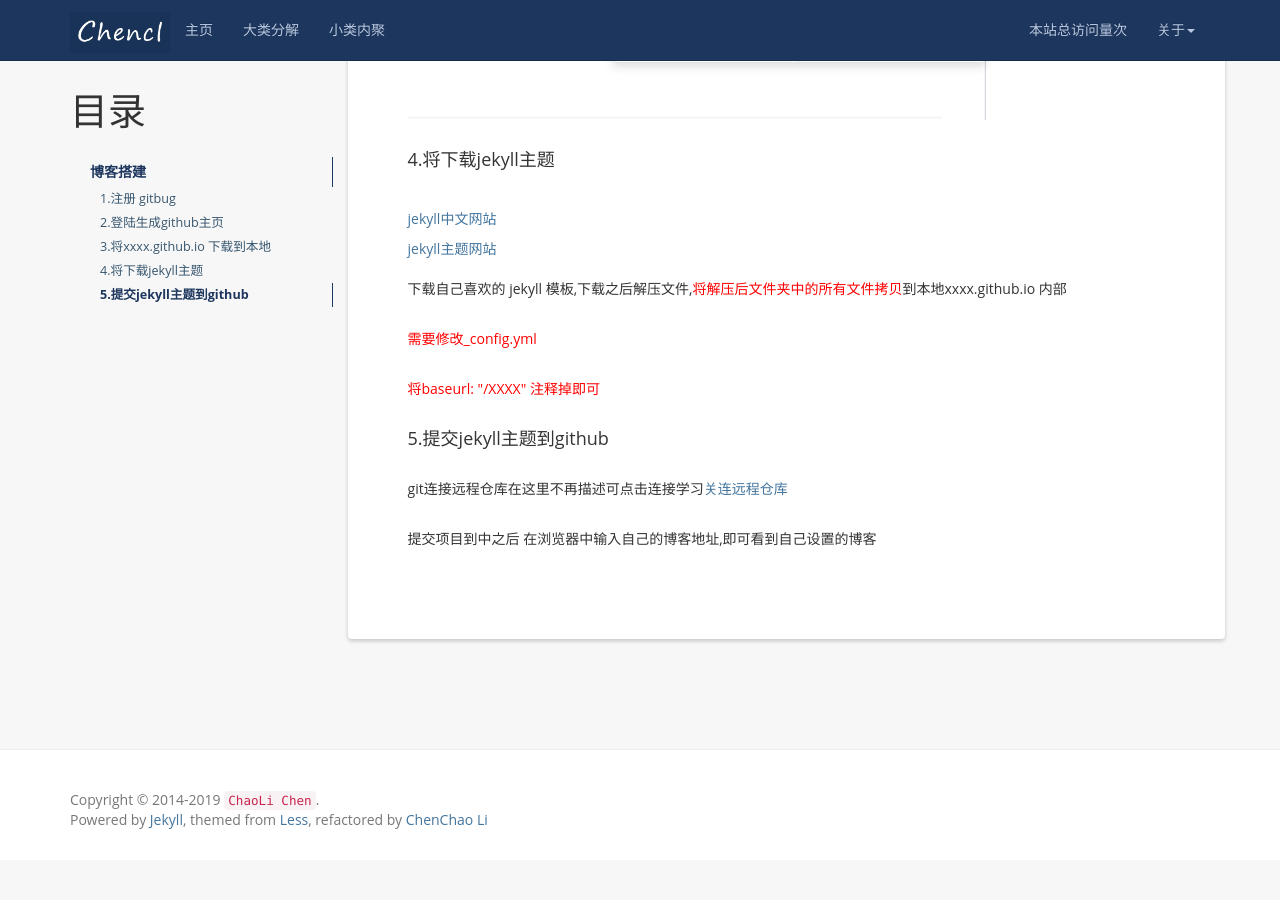
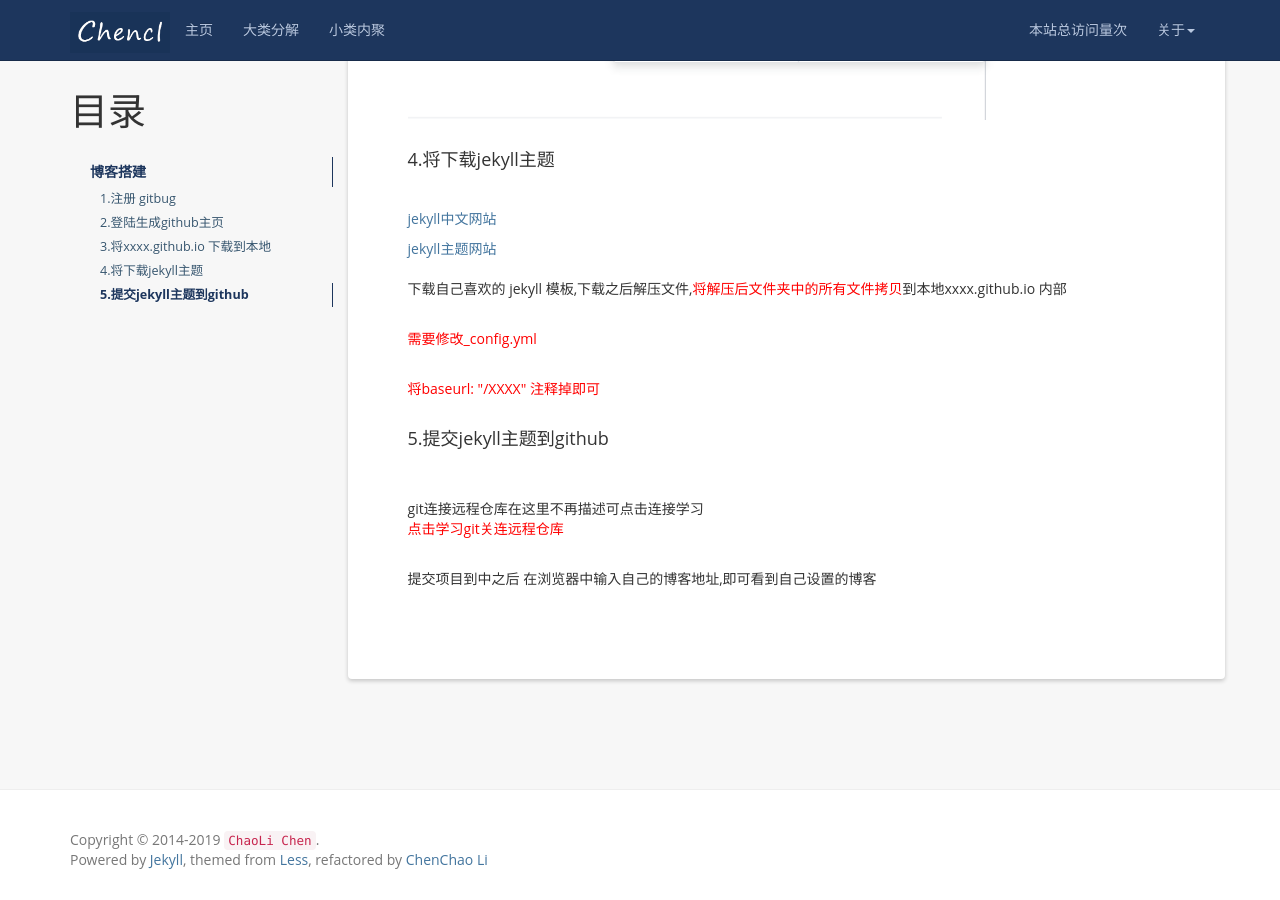
Before and after one commit to CCLCM/chenchaoli.github.io, a Jekyll site: the page built from _posts/2019-02-26-github-jekyll.md, in a window 1280 px wide and 900 px high, scrolled down 4644 px. Built offline with Jekyll 4.4.1, drawn with Linux system fonts in a browser that asks for light colours; nearby versions of some CDN libraries; comment, search, counter and statistics services are not loaded; before the commit the page ends 5504 px from its top, so only the background shows below that.

Commit message:
git连接远程仓库标红

```diff
--- a/_posts/2019-02-26-github-jekyll.md
+++ b/_posts/2019-02-26-github-jekyll.md
@@ -103,8 +103,10 @@ source 点击 master branch
 
 
 #### 5.提交jekyll主题到github
+<br/><br/>
+git连接远程仓库在这里不再描述可点击连接学习
 <br/>
-git连接远程仓库在这里不再描述可点击连接学习[关连远程仓库](https://www.cnblogs.com/flora5/p/7152556.html)
+[<font color="red">点击学习git关连远程仓库</font>](https://www.cnblogs.com/flora5/p/7152556.html)
 <br/>
 
 <br/>
```
